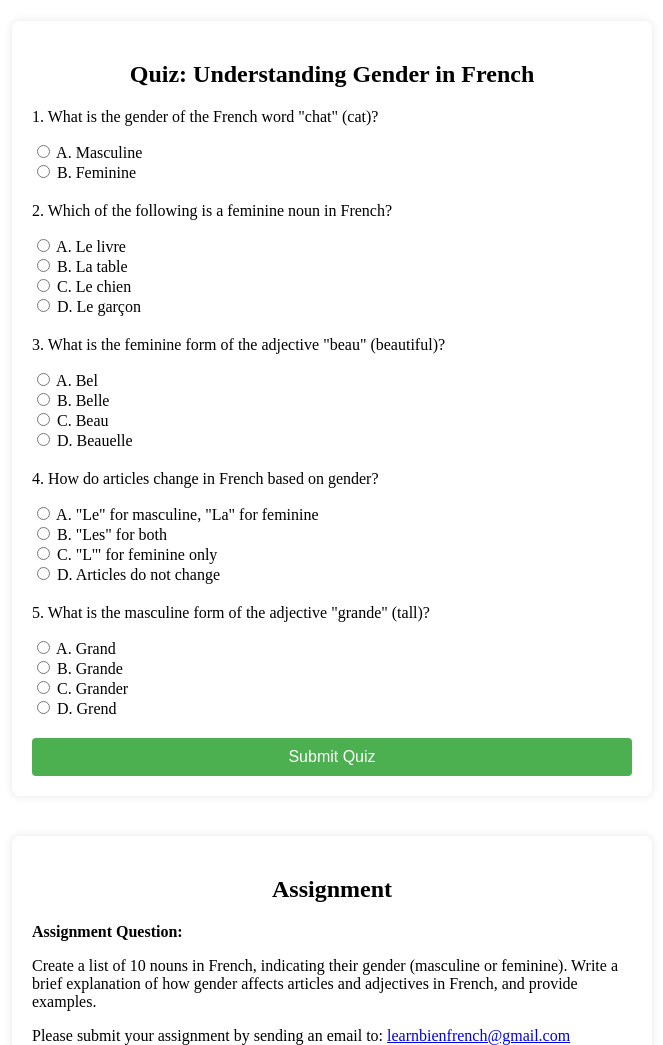
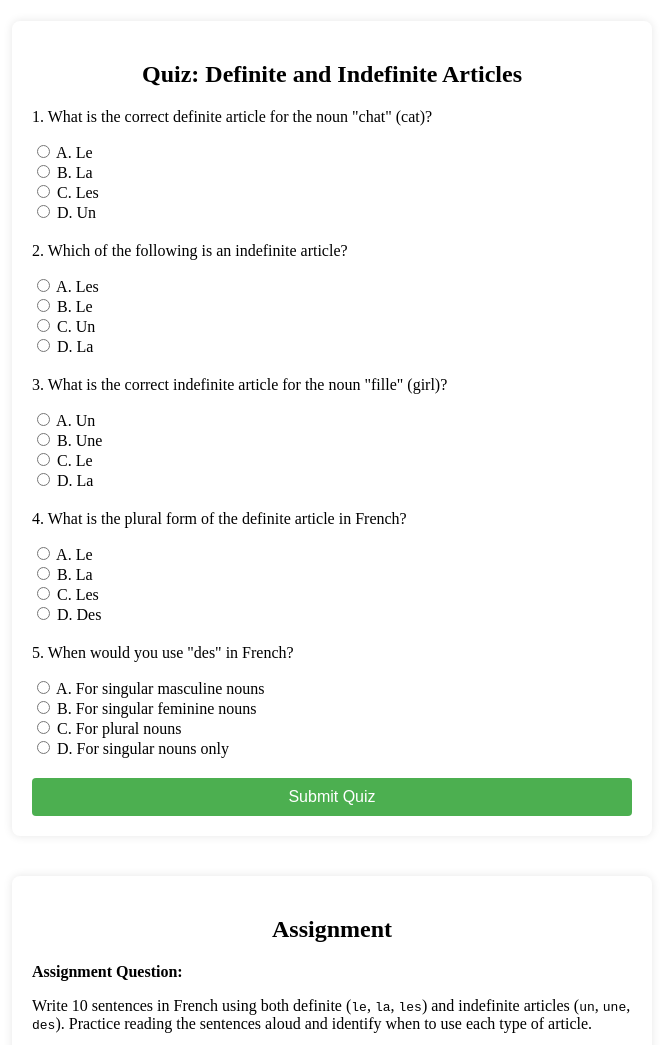
Before and after one commit to LearnbienFrench/learnbienfrench, a plain HTML site: page index.html in a window 1280 px wide. Shown: the part 385-1430 px from the top of the page, without its empty margins (308-971 px from the left). Drawn offline with Linux system fonts and the light colour scheme.

Commit message:
Update index.html

```diff
--- a/index.html
+++ b/index.html
@@ -3,62 +3,64 @@
 <head>
     <meta charset="UTF-8">
     <meta name="viewport" content="width=device-width, initial-scale=1.0">
-    <title>Understanding Gender in French</title>
+    <title>Definite and Indefinite Articles in French</title>
     <link rel="stylesheet" href="styles.css"> <!-- Link to external CSS file -->
 </head>
 <body>
 
     <!-- Video Lecture Section -->
     <section id="lecture">
-        <h1>Video Lecture: Understanding Gender in French</h1>
-        <iframe width="400" height="315" src="https://www.youtube.com/embed/V7AjuIDn4oU?si=Lw-oH_VJHQsz2oDt"
+        <h1>Video Lecture: Definite and Indefinite Articles in French</h1>
+        <iframe width="400" height="315" src="https://www.youtube.com/embed/CvkiPiW32hc?si=eGX0uoa8vuMkImpD"
                 title="YouTube video player" frameborder="0" allowfullscreen></iframe>
     </section>
 
     <!-- Quiz Section -->
     <section id="quiz">
-        <h2>Quiz: Understanding Gender in French</h2>
+        <h2>Quiz: Definite and Indefinite Articles</h2>
         <form id="quizForm">
             <div class="quiz-question">
-                <p>1. What is the gender of the French word "chat" (cat)?</p>
-                <input type="radio" name="q1" value="A"> A. Masculine<br>
-                <input type="radio" name="q1" value="B"> B. Feminine<br>
+                <p>1. What is the correct definite article for the noun "chat" (cat)?</p>
+                <input type="radio" name="q1" value="A"> A. Le<br>
+                <input type="radio" name="q1" value="B"> B. La<br>
+                <input type="radio" name="q1" value="C"> C. Les<br>
+                <input type="radio" name="q1" value="D"> D. Un<br>
                 <span class="feedback" id="feedback1"></span>
             </div>
 
             <div class="quiz-question">
-                <p>2. Which of the following is a feminine noun in French?</p>
-                <input type="radio" name="q2" value="A"> A. Le livre<br>
-                <input type="radio" name="q2" value="B"> B. La table<br>
-                <input type="radio" name="q2" value="C"> C. Le chien<br>
-                <input type="radio" name="q2" value="D"> D. Le garçon<br>
+                <p>2. Which of the following is an indefinite article?</p>
+                <input type="radio" name="q2" value="A"> A. Les<br>
+                <input type="radio" name="q2" value="B"> B. Le<br>
+                <input type="radio" name="q2" value="C"> C. Un<br>
+                <input type="radio" name="q2" value="D"> D. La<br>
                 <span class="feedback" id="feedback2"></span>
             </div>
 
             <div class="quiz-question">
-                <p>3. What is the feminine form of the adjective "beau" (beautiful)?</p>
-                <input type="radio" name="q3" value="A"> A. Bel<br>
-                <input type="radio" name="q3" value="B"> B. Belle<br>
-                <input type="radio" name="q3" value="C"> C. Beau<br>
-                <input type="radio" name="q3" value="D"> D. Beauelle<br>
+                <p>3. What is the correct indefinite article for the noun "fille" (girl)?</p>
+                <input type="radio" name="q3" value="A"> A. Un<br>
+                <input type="radio" name="q3" value="B"> B. Une<br>
+                <input type="radio" name="q3" value="C"> C. Le<br>
+                <input type="radio" name="q3" value="D"> D. La<br>
                 <span class="feedback" id="feedback3"></span>
             </div>
 
             <div class="quiz-question">
-                <p>4. How do articles change in French based on gender?</p>
-                <input type="radio" name="q4" value="A"> A. "Le" for masculine, "La" for feminine<br>
-                <input type="radio" name="q4" value="B"> B. "Les" for both<br>
-                <input type="radio" name="q4" value="C"> C. "L'" for feminine only<br>
-                <input type="radio" name="q4" value="D"> D. Articles do not change<br>
+                <p>4. What is the plural form of the definite article in French?</p>
+                <input type="radio" name="q4" value="A"> A. Le<br>
+                <input type="radio" name="q4" value="B"> B. La<br>
+                <input type="radio" name="q4" value="C"> C. Les<br>
+                <input type="radio" name="q4" value="D"> D. Des<br>
                 <span class="feedback" id="feedback4"></span>
             </div>
 
             <div class="quiz-question">
-                <p>5. What is the masculine form of the adjective "grande" (tall)?</p>
-                <input type="radio" name="q5" value="A"> A. Grand<br>
-                <input type="radio" name="q5" value="B"> B. Grande<br>
-                <input type="radio" name="q5" value="C"> C. Grander<br>
-                <input type="radio" name="q5" value="D"> D. Grend<br>
+                <p>5. When would you use "des" in French?</p>
+                <input type="radio" name="q5" value="A"> A. For singular masculine nouns<br>
+                <input type="radio" name="q5" value="B"> B. For singular feminine nouns<br>
+                <input type="radio" name="q5" value="C"> C. For plural nouns<br>
+                <input type="radio" name="q5" value="D"> D. For singular nouns only<br>
                 <span class="feedback" id="feedback5"></span>
             </div>
 
@@ -70,7 +72,7 @@
     <section id="assignment">
         <h2>Assignment</h2>
         <p><strong>Assignment Question:</strong></p>
-        <p>Create a list of 10 nouns in French, indicating their gender (masculine or feminine). Write a brief explanation of how gender affects articles and adjectives in French, and provide examples.</p>
+        <p>Write 10 sentences in French using both definite (<code>le</code>, <code>la</code>, <code>les</code>) and indefinite articles (<code>un</code>, <code>une</code>, <code>des</code>). Practice reading the sentences aloud and identify when to use each type of article.</p>
         <p>Please submit your assignment by sending an email to: <a href="mailto: learnbienfrench@gmail.com"> learnbienfrench@gmail.com </a></p>
         <p>If the link does not work, send your assignment manually to: learnbienfrench@gmail.com </p>
         <textarea id="assignmentInput" rows="6" placeholder="Write your assignment here..."></textarea>
```
